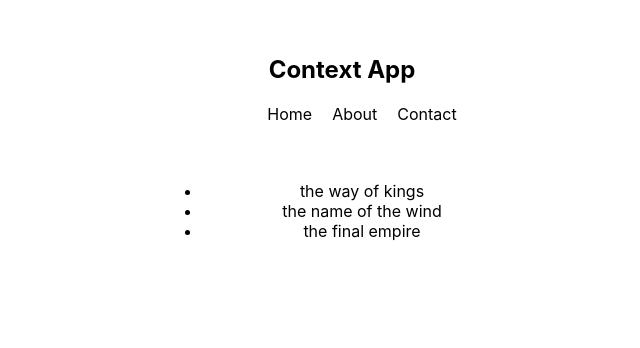
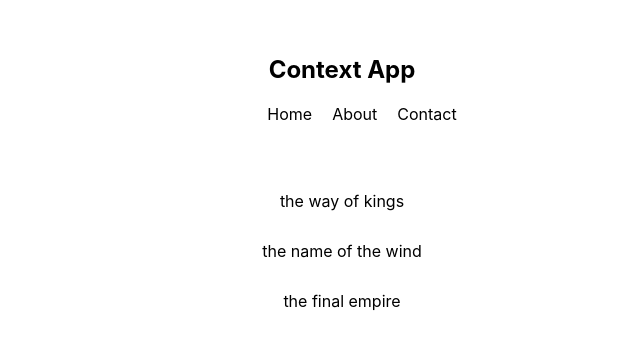
Before and after one commit to GiaEdgington/react-context-hooks, a React (Create React App) app: page / in a window 1280 px wide. Shown: the top 348 px of the page, without its empty margins (298-938 px from the left). Built offline with nearby package versions, Linux system fonts and the light colour scheme.

Commit message:
Style booklist

```diff
--- a/src/index.css
+++ b/src/index.css
@@ -27,3 +27,13 @@ nav ul li {
   padding: 20px;
   margin-bottom: 20px;
 }
+
+.book-list ul{
+  padding: 0;
+  list-style-type: none;
+}
+.book-list li {
+  padding: 10px;
+  margin: 10px auto;
+  border-radius: 10px;
+}
```
